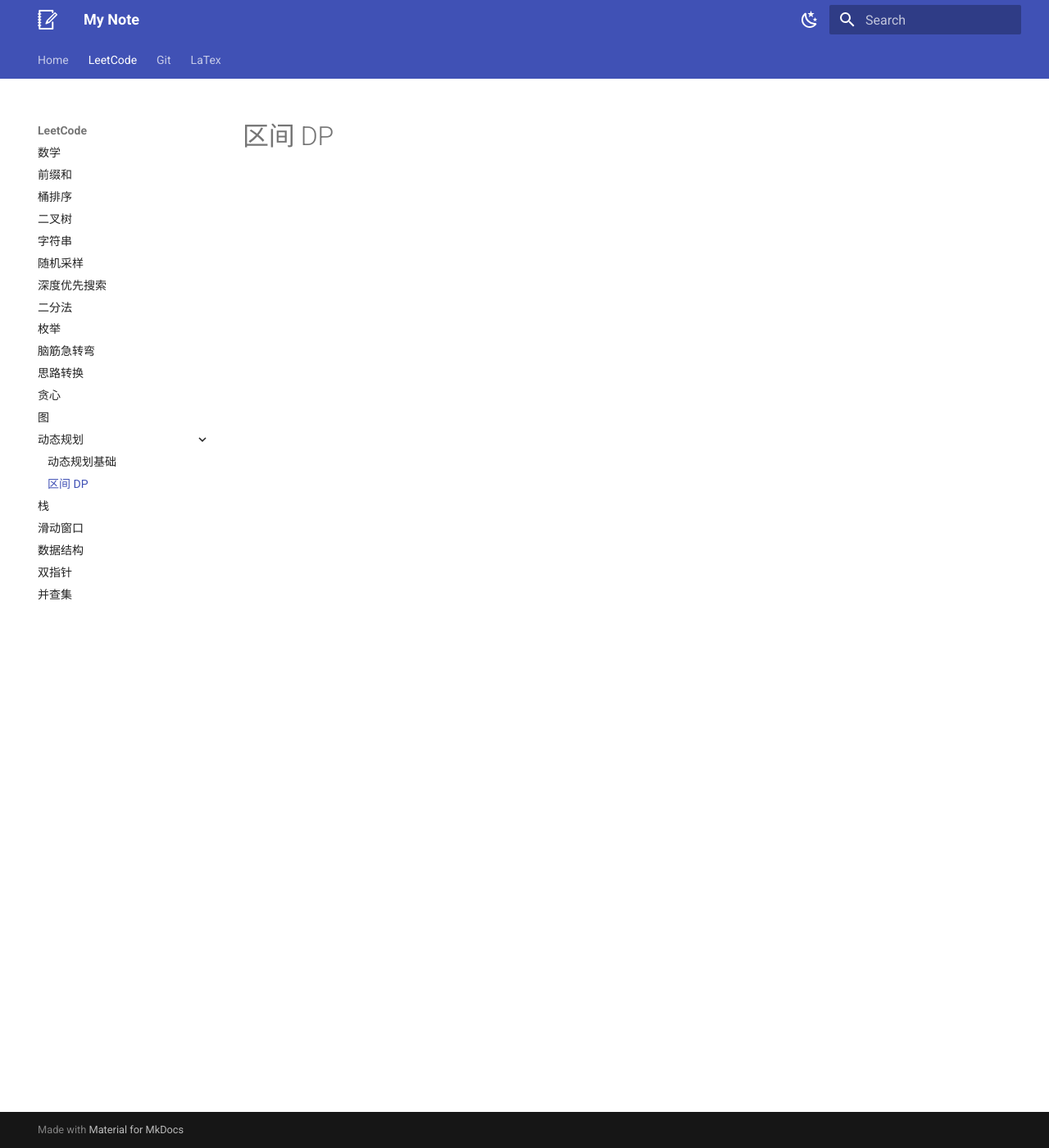
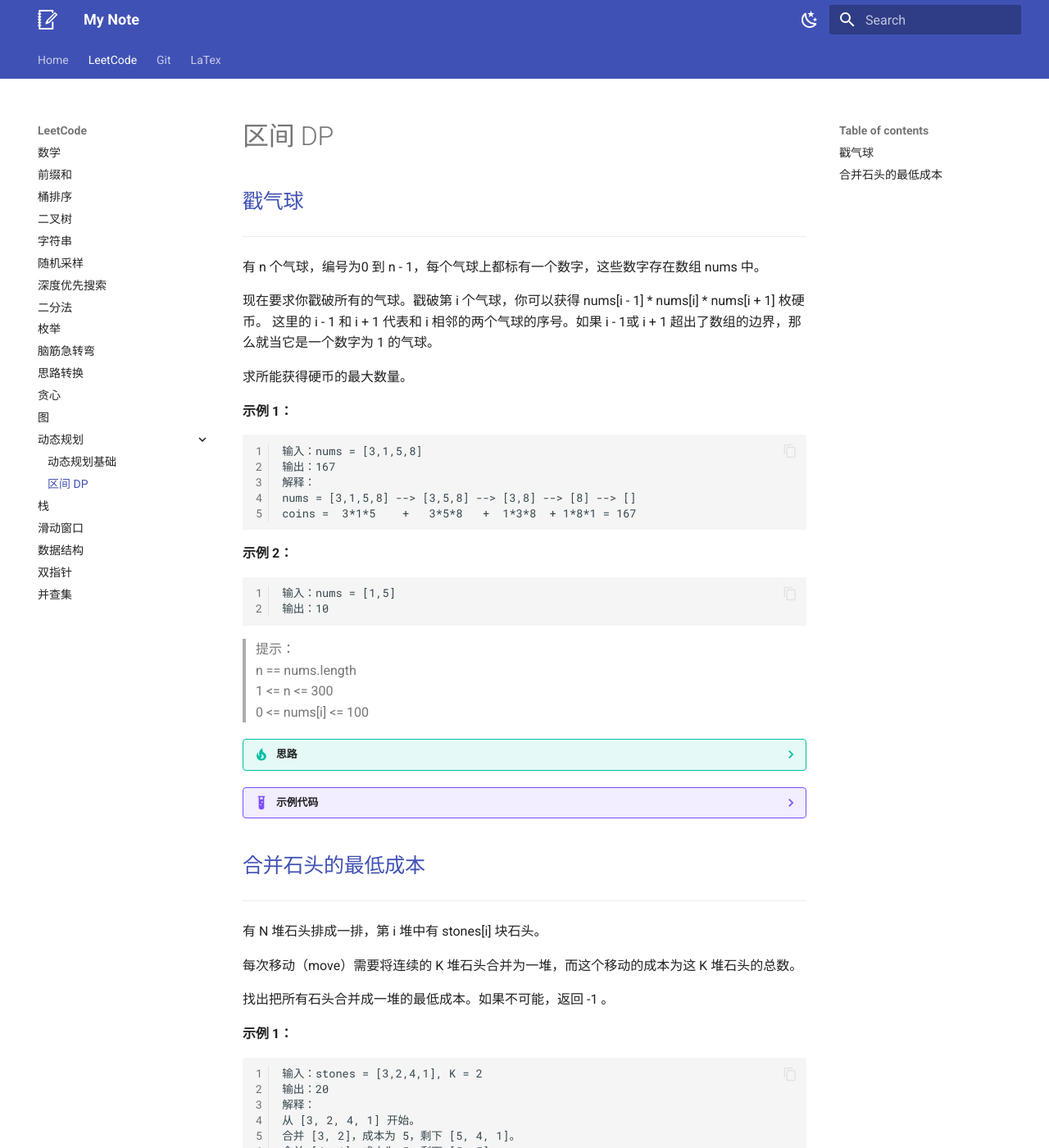
Before and after one commit to mjw879/my-note, an MkDocs documentation site: the page built from docs/LeetCode/dp/interval.md, in a window 1280 px wide and 1400 px high. Shown: the whole window at 82% size. Built offline with MkDocs 1.6.1 and Material for MkDocs 9.7.7, drawn with Linux system fonts in a browser that asks for light colours; some of the changed text lies outside the part shown.

Commit message:
leetcode: update dp

````diff
--- a/docs/LeetCode/dp/interval.md
+++ b/docs/LeetCode/dp/interval.md
@@ -1 +1,147 @@
 # 区间 DP
+
+## [戳气球](https://leetcode.cn/problems/burst-balloons/)
+---
+有 n 个气球，编号为0 到 n - 1，每个气球上都标有一个数字，这些数字存在数组 nums 中。
+
+现在要求你戳破所有的气球。戳破第 i 个气球，你可以获得 nums[i - 1] * nums[i] * nums[i + 1] 枚硬币。 这里的 i - 1 和 i + 1 代表和 i 相邻的两个气球的序号。如果 i - 1或 i + 1 超出了数组的边界，那么就当它是一个数字为 1 的气球。
+
+求所能获得硬币的最大数量。
+
+
+
+**示例 1：**
+
+    输入：nums = [3,1,5,8]
+    输出：167
+    解释：
+    nums = [3,1,5,8] --> [3,5,8] --> [3,8] --> [8] --> []
+    coins =  3*1*5    +   3*5*8   +  1*3*8  + 1*8*1 = 167
+
+**示例 2：**
+
+    输入：nums = [1,5]
+    输出：10
+
+
+>提示：
+>n == nums.length
+>1 <= n <= 300
+>0 <= nums[i] <= 100
+
+
+??? tip "思路"
+
+    这题难点在于先选气球会影响后面的相邻关系，导致dp走不下去
+
+    避免这个问题的方法逆向思维，枚举**后选**气球的情况。
+    假如有子状态区间[i,j]，为避免影响后面的相邻关系。我们在本状态中不选择边界。
+    假设x（i<x<j）是**最后**一个被戳的，则有状态转移方程
+    $$
+    dp[i,j]=max(dp[i,x]+dp[x,j]+nums[k-1]*nums[k]*nums[k+1])
+    $$
+
+??? example "示例代码"
+
+    ```python
+    class Solution:
+        def maxCoins(self, nums: List[int]) -> int:
+            nums=[1]+nums+[1]
+            @lru_cache(None)
+            def f(i,j):
+                res=0
+                for k in range(i+1,j):
+                    res=max(res,f(i,k)+nums[i]*nums[k]*nums[j]+f(k,j))
+                return res
+
+            return f(0,len(nums)-1)
+    ```
+
+
+
+## [合并石头的最低成本](https://leetcode.cn/problems/minimum-cost-to-merge-stones/)
+---
+
+有 N 堆石头排成一排，第 i 堆中有 stones[i] 块石头。
+
+每次移动（move）需要将连续的 K 堆石头合并为一堆，而这个移动的成本为这 K 堆石头的总数。
+
+找出把所有石头合并成一堆的最低成本。如果不可能，返回 -1 。
+
+
+
+**示例 1：**
+
+    输入：stones = [3,2,4,1], K = 2
+    输出：20
+    解释：
+    从 [3, 2, 4, 1] 开始。
+    合并 [3, 2]，成本为 5，剩下 [5, 4, 1]。
+    合并 [4, 1]，成本为 5，剩下 [5, 5]。
+    合并 [5, 5]，成本为 10，剩下 [10]。
+    总成本 20，这是可能的最小值。
+
+**示例 2：**
+
+    输入：stones = [3,2,4,1], K = 3
+    输出：-1
+    解释：任何合并操作后，都会剩下 2 堆，我们无法再进行合并。所以这项任务是不可能完成的。.
+
+**示例 3：**
+
+    输入：stones = [3,5,1,2,6], K = 3
+    输出：25
+    解释：
+    从 [3, 5, 1, 2, 6] 开始。
+    合并 [5, 1, 2]，成本为 8，剩下 [3, 8, 6]。
+    合并 [3, 8, 6]，成本为 17，剩下 [17]。
+    总成本 25，这是可能的最小值。
+
+
+>提示：
+>1 <= stones.length <= 30
+>2 <= K <= 30
+>1 <= stones[i] <= 100
+
+
+??? tip "思路"
+
+    **入参k也是子状态**
+
+    假如有n颗石头
+    1. 第一个石头可以自成一堆，后面的石头构成k-1堆
+    2. 前k个石头可以成一堆，后面的石头构成k-1堆
+    ...
+    3. 前n-k+1个石头可以成一堆，后面预留k-1颗构成k-1堆
+
+    dp[i,j,k]表达[i,j]堆石头中组成k堆的最低成本
+    所以有递推公式(其中i!=j)：
+    $$
+    dp(i,j,1)=
+    \begin{cases}
+        dp(i,j,k)+sum(stone[i:j+1]), & k=1, \\
+        min(f(i,x,1)+f(x+1,j,k-1)), & k>1
+    \end{cases}
+    $$
+
+??? example "示例代码"
+
+    ```python
+    class Solution:
+        def mergeStones(self, stones: List[int], k: int) -> int:
+            n = len(stones)
+            if (n - 1) % (k - 1):  # 无法合并成一堆
+                return -1
+            s = list(accumulate(stones, initial=0))  # 前缀和
+
+            @cache
+            def f(i,j,x):
+                if x==1:
+                    return 0 if i==j else f(i,j,k)+s[j+1]-s[i]
+                res=0xffffffff
+                for t in range(i,j,k-1):
+                    res=min(res,f(i,t,1)+f(t+1,j,x-1))
+                return res
+            return f(0,len(stones)-1,1)
+
+    ```
````
Also changed, not shown: 1 other file.
